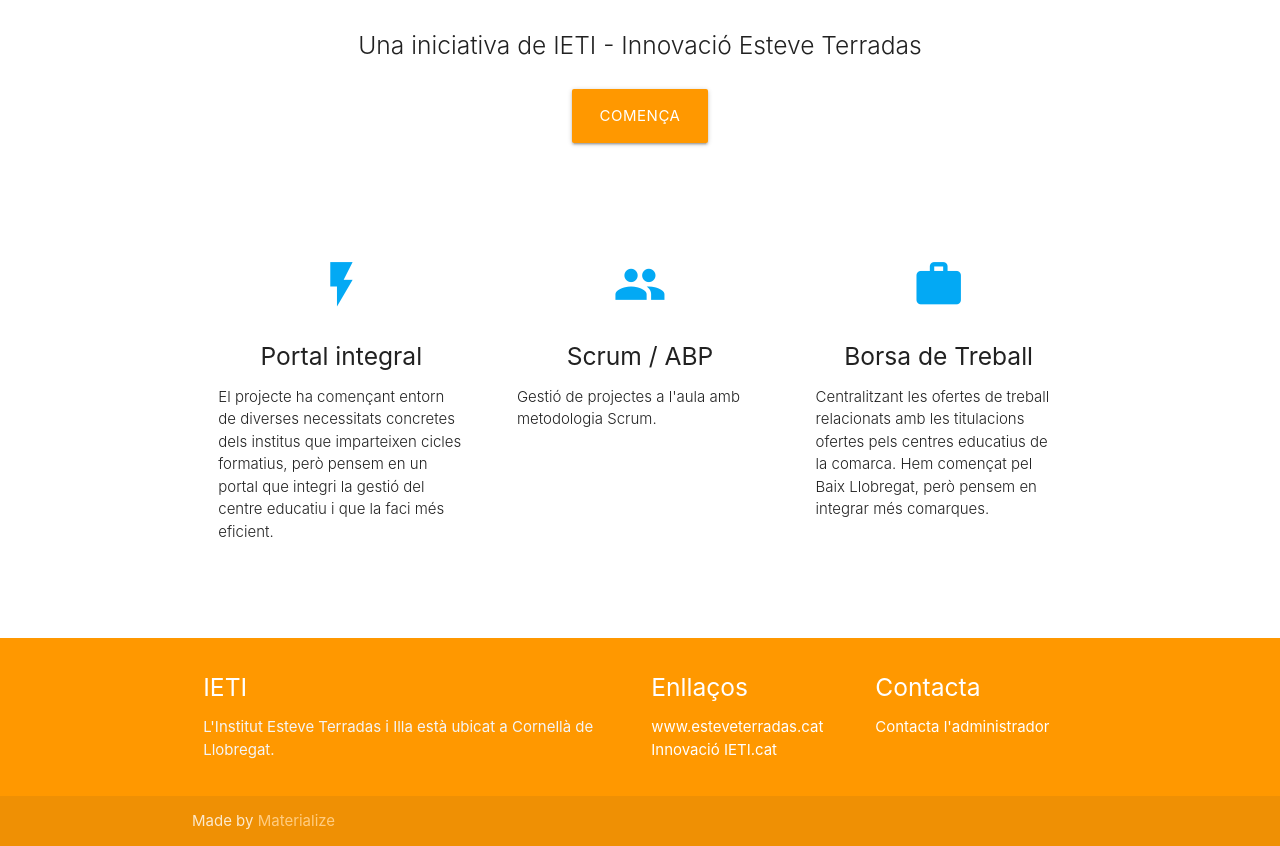
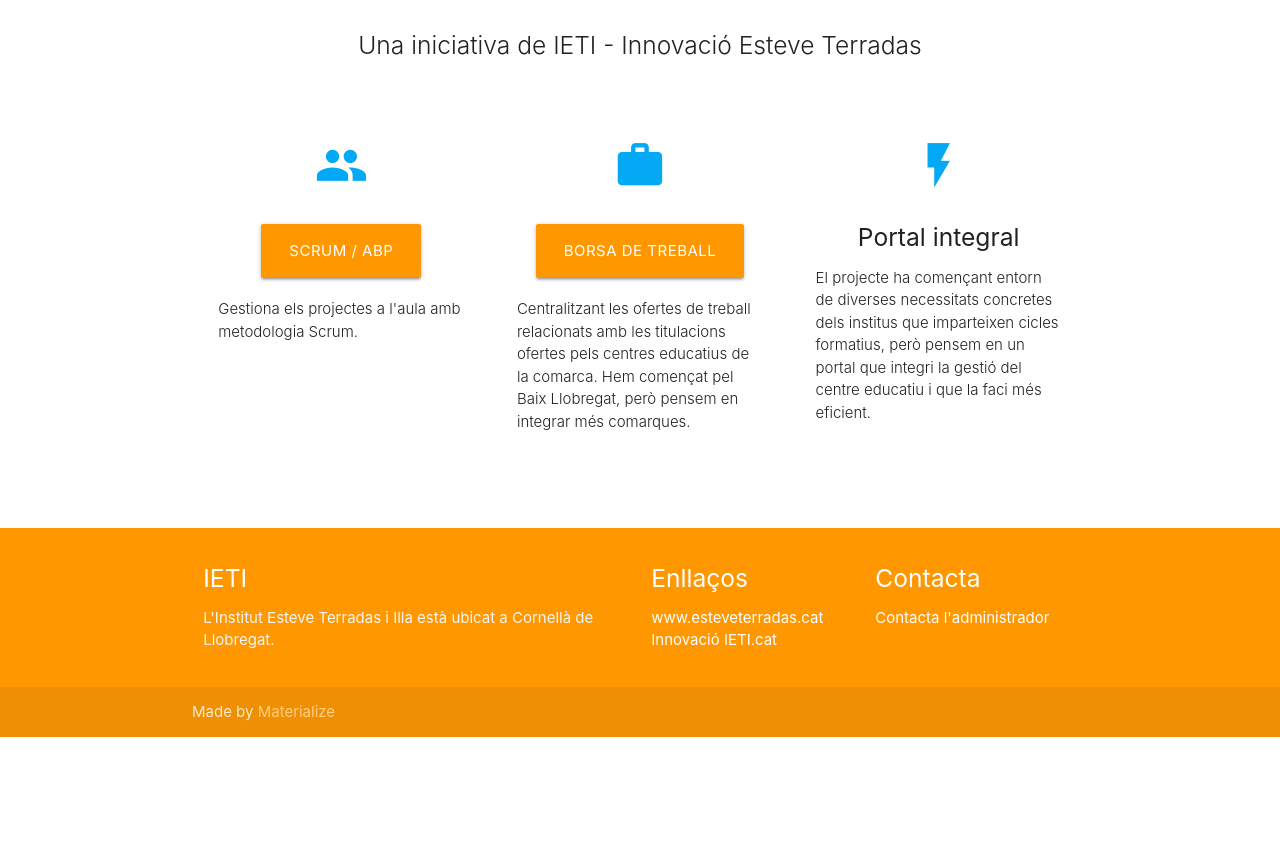
Before and after one commit to AWS2/portal-integrat-fp, a Django app: page / in a window 1280 px wide. Shown: the part 245-1091 px from the top of the page. After the commit the page ends 982 px from the top, so only its background shows below. Run offline with Django 3.2, Linux system fonts and the light colour scheme; a user stored in the database is signed in; data comes from the database, SQL or seed files in the repository; tables that the repository leaves empty hold one stand-in row (values such as "Sample post"); parts of the project's set-up code (start-up, migrations or seed data) failed here and were passed over; some libraries are stand-ins or nearby versions.

Commit message:
landing page botons

```diff
--- a/core/templates/index.html
+++ b/core/templates/index.html
@@ -9,10 +9,12 @@
       <div class="row center">
         <h5 class="header col s12 light">Una iniciativa de IETI - Innovació Esteve Terradas</h5>
       </div>
+      {% if request.user.is_anonymous %}
       <div class="row center">
-        <a href="login" id="download-button" class="btn-large waves-effect waves-light orange">Comença</a>
+        <a href="/login" id="init-button" class="btn-large waves-effect waves-light orange">Comença</a>
       </div>
       <br><br>
+      {% endif %}
 
     </div>
   </div>
@@ -23,6 +25,38 @@
 
       <!--   Icon Section   -->
       <div class="row">
+
+        <!-- section 1 -->
+        <div class="col s12 m4">
+          <div class="icon-block">
+            <h2 class="center light-blue-text"><i class="material-icons">group</i></h2>
+      {% if not request.user.is_anonymous %}
+            <div class="row center">
+              <a href="/admin/scrum" id="abp-button" class="btn-large waves-effect waves-light orange">Scrum / ABP</a>
+            </div>
+      {% else %}
+            <h5 class="center">Scrum / ABP</h5>
+      {% endif %}
+            <p class="light">Gestiona els projectes a l'aula amb metodologia Scrum.</p>
+          </div>
+        </div>
+
+        <!-- section 2 -->
+        <div class="col s12 m4">
+          <div class="icon-block">
+            <h2 class="center light-blue-text"><i class="material-icons">work</i></h2>
+      {% if not request.user.is_anonymous %}
+            <div class="row center">
+              <a href="/admin/borsApp" id="borsa-button" class="btn-large waves-effect waves-light orange">Borsa de Treball</a>
+            </div>
+      {% else %}
+            <h5 class="center">Borsa de Treball</h5>
+      {% endif %}
+            <p class="light">Centralitzant les ofertes de treball relacionats amb les titulacions ofertes pels centres educatius de la comarca. Hem començat pel Baix Llobregat, però pensem en integrar més comarques.</p>
+          </div>
+        </div>
+
+        <!-- section 3 -->
         <div class="col s12 m4">
           <div class="icon-block">
             <h2 class="center light-blue-text"><i class="material-icons">flash_on</i></h2>
@@ -32,23 +66,8 @@
           </div>
         </div>
 
-        <div class="col s12 m4">
-          <div class="icon-block">
-            <h2 class="center light-blue-text"><i class="material-icons">group</i></h2>
-            <h5 class="center">Scrum / ABP</h5>
 
-            <p class="light">Gestió de projectes a l'aula amb metodologia Scrum.</p>
-          </div>
-        </div>
 
-        <div class="col s12 m4">
-          <div class="icon-block">
-            <h2 class="center light-blue-text"><i class="material-icons">work</i></h2>
-            <h5 class="center">Borsa de Treball</h5>
-
-            <p class="light">Centralitzant les ofertes de treball relacionats amb les titulacions ofertes pels centres educatius de la comarca. Hem començat pel Baix Llobregat, però pensem en integrar més comarques.</p>
-          </div>
-        </div>
       </div>
 
     </div>
```
